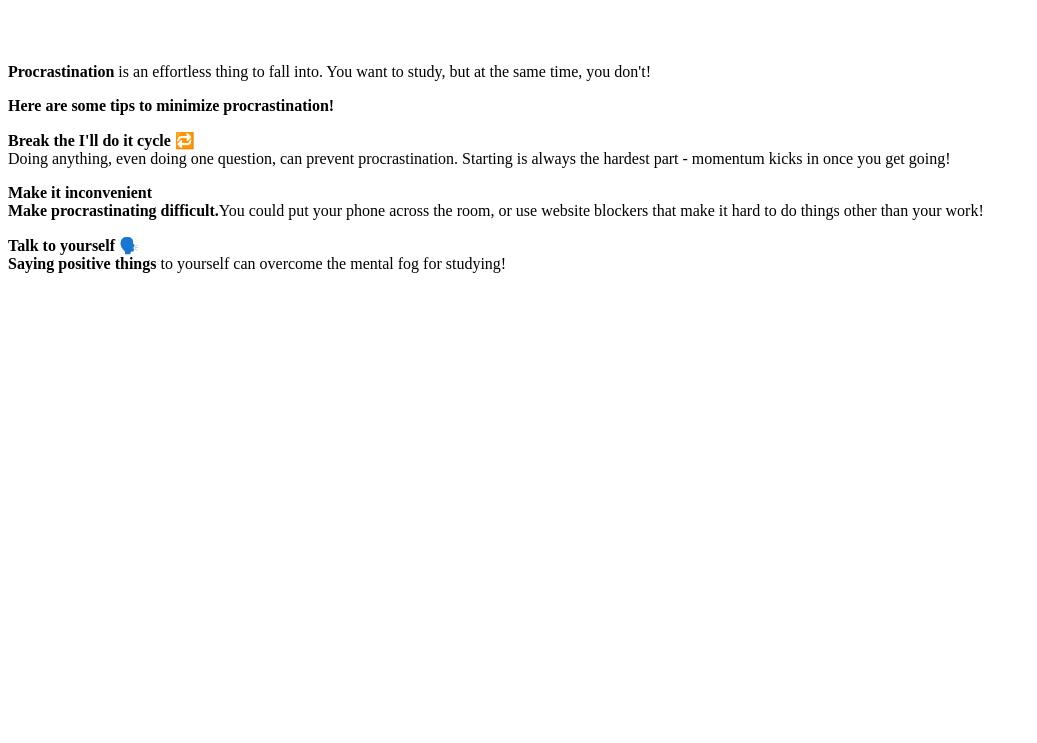
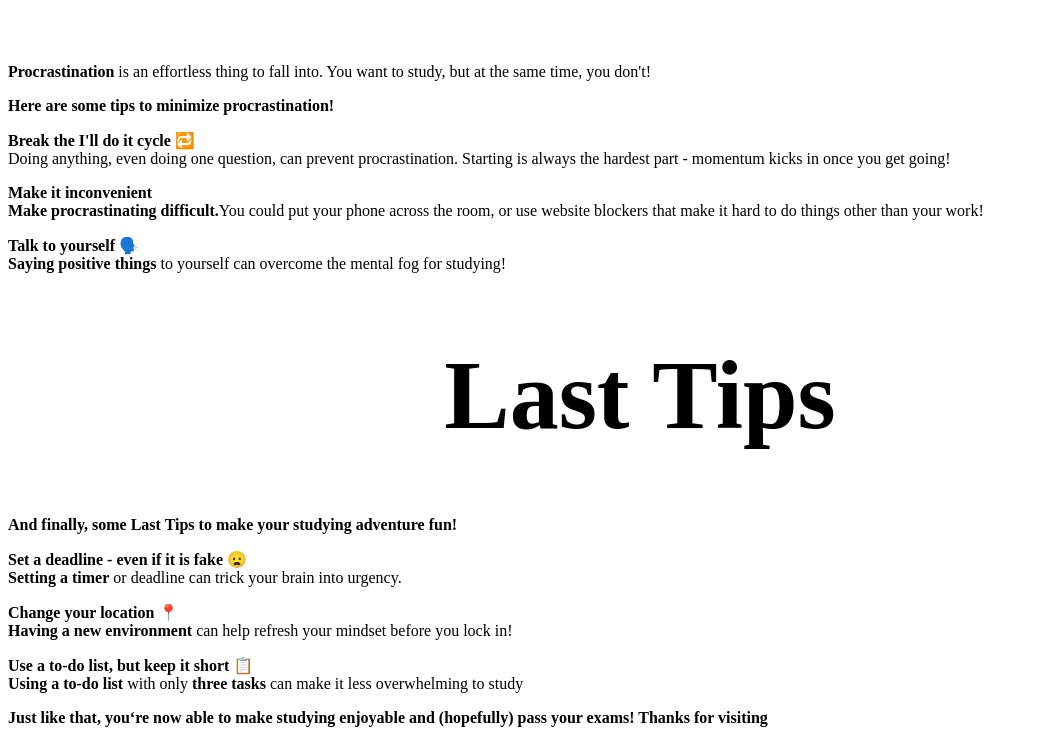
Before and after one commit to Daniel93411/first, a website: page index.html in a window 1280 px wide. Shown: the part 1080-1823 px from the top of the page, without its empty margins (0-1037 px from the left). Before the commit the page ends 1369 px from the top, so only its background shows below. Drawn offline with Linux system fonts and the light colour scheme; a web font is replaced by a local one.

Commit message:
Finished last  tips section - website design soon

```diff
--- a/index.html
+++ b/index.html
@@ -41,7 +41,16 @@
                 <p><strong>Break the I'll do it cycle 🔁</strong><br>Doing anything, even doing one question, can prevent procrastination. Starting is always the hardest part - momentum kicks in once you get going!</p>
                 <p><strong>Make it inconvenient</strong><br><strong>Make procrastinating difficult.</strong>You could put your phone across the room, or use website blockers that make it hard to do things other than your work!</p>
                 <p><strong>Talk to yourself 🗣️</strong><br><strong>Saying positive things</strong> to yourself can overcome the mental fog for studying!</p>
-        </div>
+            </div>
+
+            <div id="last tips" class="section">
+                <h1>Last Tips</h1>
+                <p><strong>And finally, some Last Tips to make your studying adventure fun!</strong></p>
+                <p><strong>Set a deadline - even if it is fake 😦</strong><br><strong>Setting a timer</strong> or deadline can trick your brain into urgency.</p>
+                <p><strong>Change your location 📍</strong><br><strong>Having a new environment</strong> can help refresh your mindset before you lock in!</p>
+                <p><strong>Use a to-do list, but keep it short 📋</strong><br><strong>Using a to-do list</strong> with only<strong> three tasks</strong> can make it less overwhelming to study</p>
+                <p><strong>Just like that, you‘re now able to make studying enjoyable and (hopefully) pass your exams! Thanks for visiting</strong></p>
+            </div>
 
 
         </div>
```
